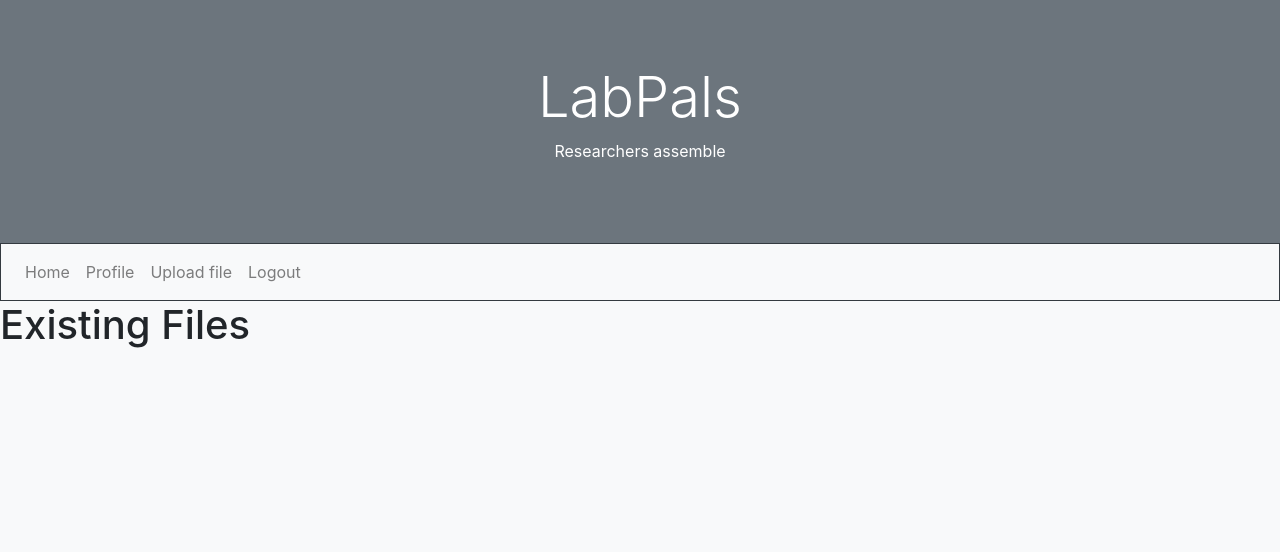
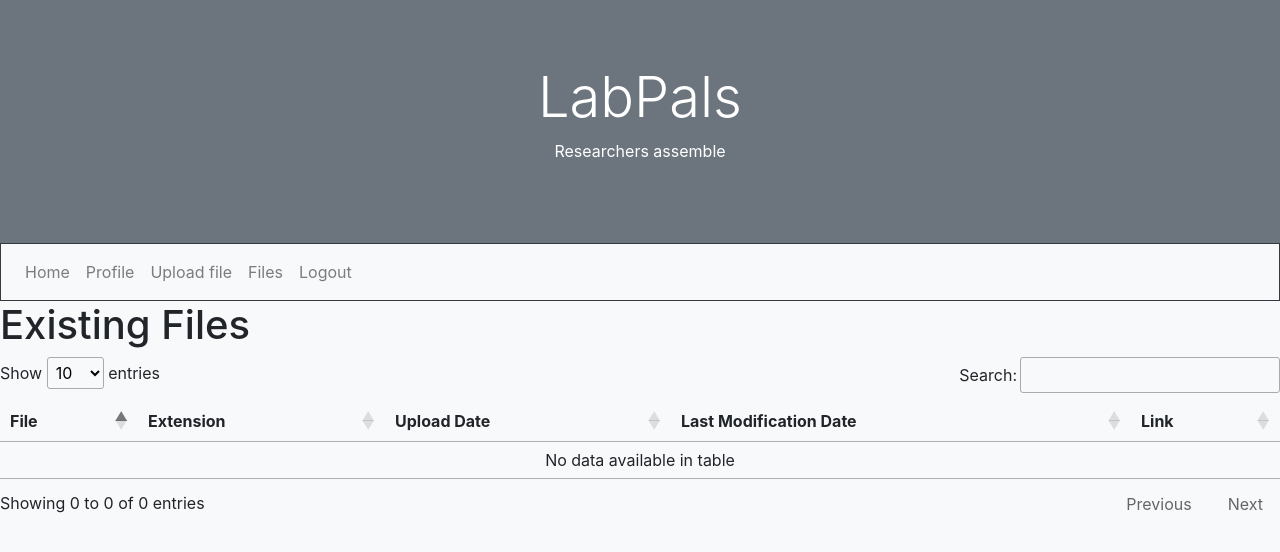
Before and after one commit to cladigar/labpals, a Flask app: page /files in a window 1280 px wide. Shown: the top 552 px of the page. Run offline with Flask 2, Linux system fonts and the light colour scheme; the visitor is signed in with stand-in values (Sample User, id 1); data comes from the database, SQL or seed files in the repository; data that the repository does not hold is empty; some libraries are stand-ins or nearby versions.

Commit message:
Implementation of the upload file system (for now with pdf's) with view for several users

```diff
--- a/labpals/config.py
+++ b/labpals/config.py
@@ -12,5 +12,5 @@ class Config(object):
     MAIL_USERNAME = os.environ.get('MAIL_USERNAME')
     MAIL_PASSWORD = os.environ.get('MAIL_PASSWORD')
     ADMINS = ['armandgonzalez1994@gmail.com']
-    ALLOWED_EXTENSIONS = set(['txt', 'pdf', 'png', 'jpg', 'jpeg', 'gif'])
-    UPLOAD_FOLDER = os.path.join(basedir, 'labpals/templates/uploads')
+    ALLOWED_EXTENSIONS = set(['pdf'])
+    UPLOAD_FOLDER = os.path.join(basedir, 'labpals/uploads')
--- a/labpals/labpals/__init__.py
+++ b/labpals/labpals/__init__.py
@@ -5,10 +5,12 @@ from config import Config
 from flask_sqlalchemy import SQLAlchemy
 from flask_migrate import Migrate
 from flask_login import LoginManager
-
+from labpals import momentsjs
 
 app = Flask(__name__)
 app.config.from_object(Config)
+# Set jinja template global
+app.jinja_env.globals['momentjs'] = momentsjs.momentjs
 db = SQLAlchemy(app)
 migrate = Migrate(app, db)
 login = LoginManager(app)
--- a/labpals/labpals/models.py
+++ b/labpals/labpals/models.py
@@ -19,6 +19,9 @@ class User(UserMixin, db.Model):
     last_seen = db.Column(db.DateTime, default=datetime.utcnow)
     #Linking user to corresponding group
     group_id = db.Column(db.Integer, db.ForeignKey('group.id'))
+    #Making results from a user easily accesible by a SQLalchemy query
+    results = db.relationship('Result', backref='author', lazy='dynamic')
+
 
     def __repr__(self):
         return '<User {}>'.format(self.username)
@@ -47,6 +50,7 @@ class Result(db.Model):
     #Defining data attributes for the results class
     #File content indexed as it is predicted most common search
     id = db.Column(db.Integer, primary_key=True)
+    filename = db.Column(db.String(100))
     filetype = db.Column(db.String(45))
     content = db.Column(db.String(255), index=True)
     date_upload = db.Column(db.DateTime, default=datetime.utcnow)
--- a/labpals/labpals/routes.py
+++ b/labpals/labpals/routes.py
@@ -103,10 +103,10 @@ def upload():
             filename = secure_filename(file.filename)
             file.save(os.path.join(app.config['UPLOAD_FOLDER'], filename))
         name, extension = os.path.splitext(filename)
-        result = Result(content=os.path.join(app.config['UPLOAD_FOLDER'], filename), filetype=extension, group_id=name, user_id=current_user.username)
+        result = Result(filename=name, filetype=extension, content=os.path.join(app.config['UPLOAD_FOLDER'], filename), group_id='none_yet', user_id=current_user.id)
         db.session.add(result)
         db.session.commit()
-        flash('The file has been uploaded')
+        flash('The file has been succesfully uploaded')
         return redirect(url_for('upload'))
     if form.errors:
         flash(form.errors, 'Danger')
@@ -115,7 +115,8 @@ def upload():
 @app.route('/files')
 @login_required
 def show_files():
-    files = Result.query.all()
+    user = User.query.get(current_user.id)
+    files = user.results.all()
     return render_template('files.html', title="Existent Files", files=files)
 
 @app.route('/files/<pdf_id>')
@@ -126,3 +127,12 @@ def download_pdf(pdf_id):
         return send_from_directory(app.config['UPLOAD_FOLDER'], filename=filename, as_attachment=True)
     except FileNotFoundError:
         abort(404)
+
+@app.route('/files/view/<pdf_id>')
+@login_required
+def view_pdf(pdf_id):
+    filename = f'{pdf_id}.pdf'
+    try:
+        return send_from_directory(app.config['UPLOAD_FOLDER'], filename=filename, as_attachment=False)
+    except FileNotFoundError:
+        abort(404)
--- a/labpals/labpals/templates/base.html
+++ b/labpals/labpals/templates/base.html
@@ -7,8 +7,15 @@
 		{% else %}
 		<title>Welcome to Labpals</title>
 		{% endif %}
+		<!-- Javascript Script for making the time more eye-friendly -->
+		<script src="http://cdnjs.cloudflare.com/ajax/libs/moment.js/2.13.0/moment.min.js"></script>
 		<!-- Latest bootstrap compiled and minified -->
 		<link rel="stylesheet" href="https://maxcdn.bootstrapcdn.com/bootstrap/4.4.1/css/bootstrap.min.css">
+		<!-- Stylesheet for making the datables prettier -->
+		<link rel="stylesheet" href="https://cdn.datatables.net/1.10.19/css/jquery.dataTables.min.css"/>
+		<!-- Scripts for making the datatables more pretty -->
+		<script type="text/javascript" src="https://ajax.aspnetcdn.com/ajax/jQuery/jquery-2.2.0.min.js"></script>
+		<script type="text/javascript" src="//cdn.datatables.net/1.10.11/js/jquery.dataTables.js"></script>
 	</head>
 
 	<body class="bg-light">
@@ -30,6 +37,7 @@
 				{% else %}
 				<li class="nav-item"><a class="nav-link" href="{{ url_for('user', username=current_user.username) }}">Profile</a></li>
 				<li class="nav-item"><a class="nav-link" href="{{url_for('upload') }}">Upload file</a></li>
+				<li class="nav-item"><a class="nav-link" href="{{url_for('show_files') }}">Files</a></li>
 				<li class="nav-item"><a class="nav-link" href="{{ url_for('logout') }}">Logout</a></li>
 				{% endif %}
 			</ul>
@@ -45,5 +53,7 @@
 		{% endwith %}
 
 		{% block content %}{% endblock %}
+
+
 	</body>
 </html>
--- a/labpals/labpals/templates/files.html
+++ b/labpals/labpals/templates/files.html
@@ -2,7 +2,34 @@
 
 {% block content %}
   <h1>Existing Files</h1>
+  <table border="0" cellspacing="2" cellpadding="4" id="resultable">
+    <thead>
+      <tr>
+        <th>File</th>
+        <th>Extension</th>
+        <th>Upload Date</th>
+        <th>Last Modification Date</th>
+        <th>Link</th>
+      </tr>
+    </thead>
   {% for file in files %}
-    {{ file.group_id }}
+    <tbody>
+      <tr>
+        <td><td><a href="{{url_for('view_pdf', pdf_id=file.filename) }}">{{ file.filename }}</a></td>
+        <td>{{ file.filetype }}</td>
+        <td>{{ momentjs(file.date_upload).format('LL')}}</td>
+        <td>{{ momentjs(file.date_modif).format('LL') }}</td>
+        <td><a href="{{url_for('download_pdf', pdf_id=file.filename) }}">Download</a></td>
+      </tr>
+    </tbody>
   {% endfor %}
+  </table>
+<script type="text/javascript">
+    $(document).ready(function () {
+        $('#resultable').DataTable();
+    });
+</script>
+    <script type="text/javascript" charset="utf8" src="//cdn.datatables.net/1.10.11/js/jquery.dataTables.js"></script>
+
+
 {% endblock %}
--- a/labpals/labpals/templates/upload.html
+++ b/labpals/labpals/templates/upload.html
@@ -2,6 +2,8 @@
 
 {% block content %}
   <h1>Upload your file</h1>
+  <br>
+  <br>
   <form action="" method="post" enctype="multipart/form-data">
     <p>{{ form.file.label }}: {{ form.file(style='display:inline;') }}</p>
     <p>{{ form.submit() }}</p>
--- a/labpals/labpals/templates/user.html
+++ b/labpals/labpals/templates/user.html
@@ -16,7 +16,7 @@
 		<img class="float-left mr-5" src="{{ user.avatar(128) }}">
 		<h1>{{ user.username }}</h1>
 		{% if user.about_me %}<p>{{ user.about_me }}</p>{% endif%}
-		{% if user.last_seen %}<p>Last seen on: {{ user.last_seen }}</p>{% endif %}
+		{% if user.last_seen %}<p>Last seen on: {{ momentjs(user.last_seen).format('LL') }}</p>{% endif %}
 	</div>
 	<hr>
 	<br>
```
Also changed, not shown: labpals/labpals/momentsjs.py (added, +20 -0 lines), labpals/migrations/versions/2ef2bb696e5a_.py (deleted, +0 -81 lines), labpals/migrations/versions/85c621a31842_adding_a_relationship_for_easy_access_.py (added, +82 -0 lines), labpals/labpals.db, 7 other files.
